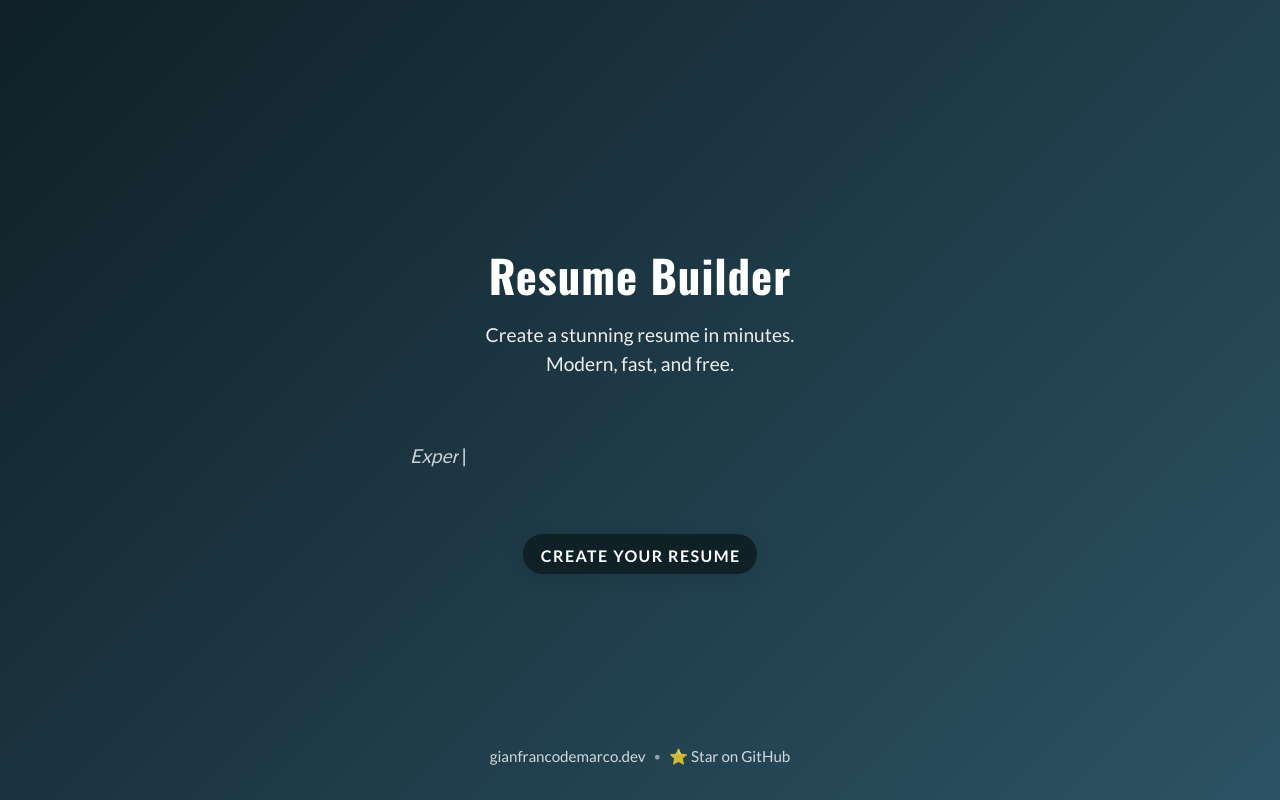
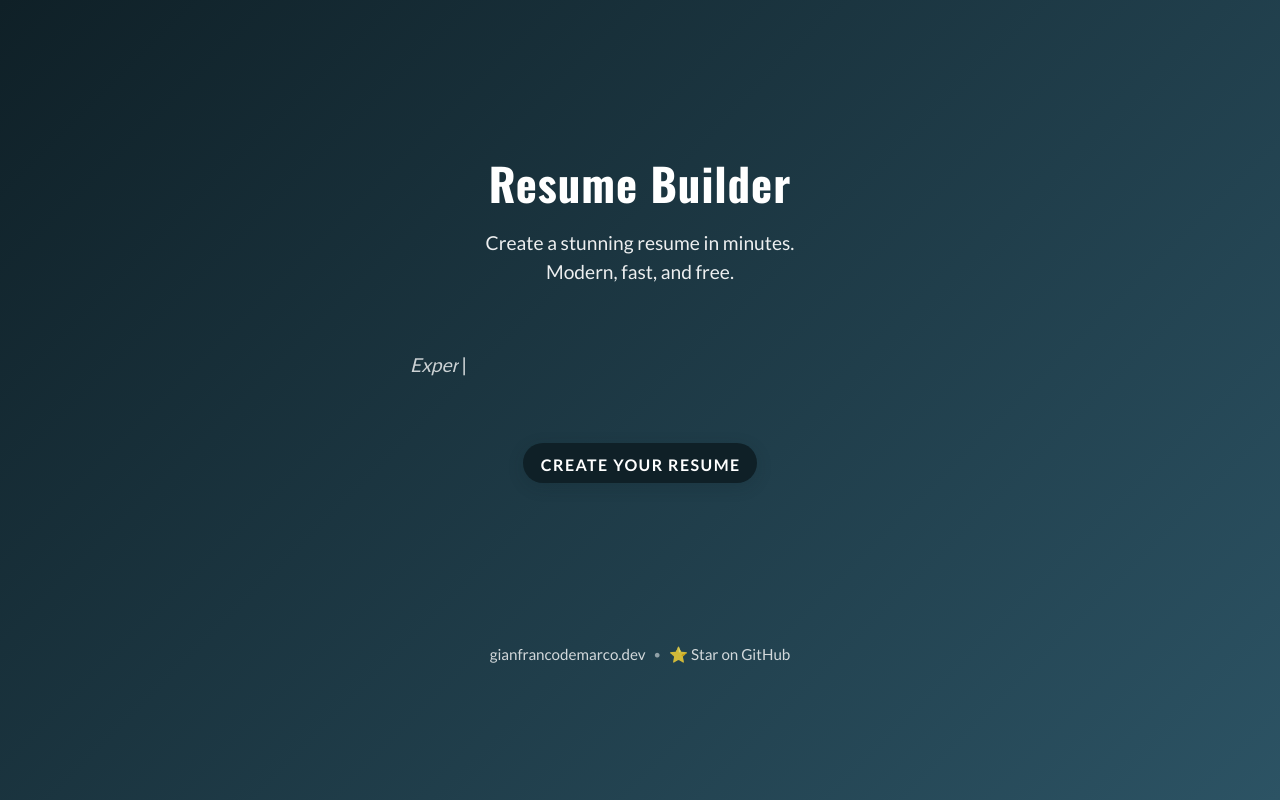
Before and after one commit to gianfrancodemarco/resume-builder, a Vue app: page /#/ in a window 1280 px wide. Built offline with nearby package versions, Linux system fonts and the light colour scheme.

Commit message:
style: improve layout and styling of LandingPage component

```diff
--- a/src/views/LandingPage.vue
+++ b/src/views/LandingPage.vue
@@ -8,13 +8,14 @@
                 <span class="cursor">|</span>
             </div>
             <v-btn color="primary" class="landing-btn" large to="/editor">Create your resume</v-btn>
-        </div>
-        <div class="website-link">
-            <a href="https://gianfrancodemarco.dev" target="_blank" rel="noopener noreferrer">gianfrancodemarco.dev</a>
+            <div class="website-link">
+            <a href="https://gianfrancodemarco.dev" target="_blank"
+                rel="noopener noreferrer">gianfrancodemarco.dev</a>
             <span class="separator">•</span>
             <a href="https://github.com/gianfrancodemarco/resume-builder" target="_blank" rel="noopener noreferrer">
                 ⭐ Star on GitHub
             </a>
+        </div>
         </div>
     </div>
 </template>
@@ -71,8 +72,8 @@ onMounted(() => {
 
 <style scoped>
 .landing-bg {
-    min-height: 100vh;
-    width: 100vw;
+    min-height: 100%;
+    width: 100%;
     background: linear-gradient(135deg, #0f2027 0%, #2c5364 100%);
     display: flex;
     align-items: center;
@@ -168,13 +169,11 @@ onMounted(() => {
 }
 
 .website-link {
-    position: absolute;
-    bottom: 2rem;
-    left: 50%;
-    transform: translateX(-50%);
+    gap: 8px;
     display: flex;
     align-items: center;
-    gap: 8px;
+    justify-content: center;
+    margin-top: 10rem;
 }
 
 .website-link a {
```
